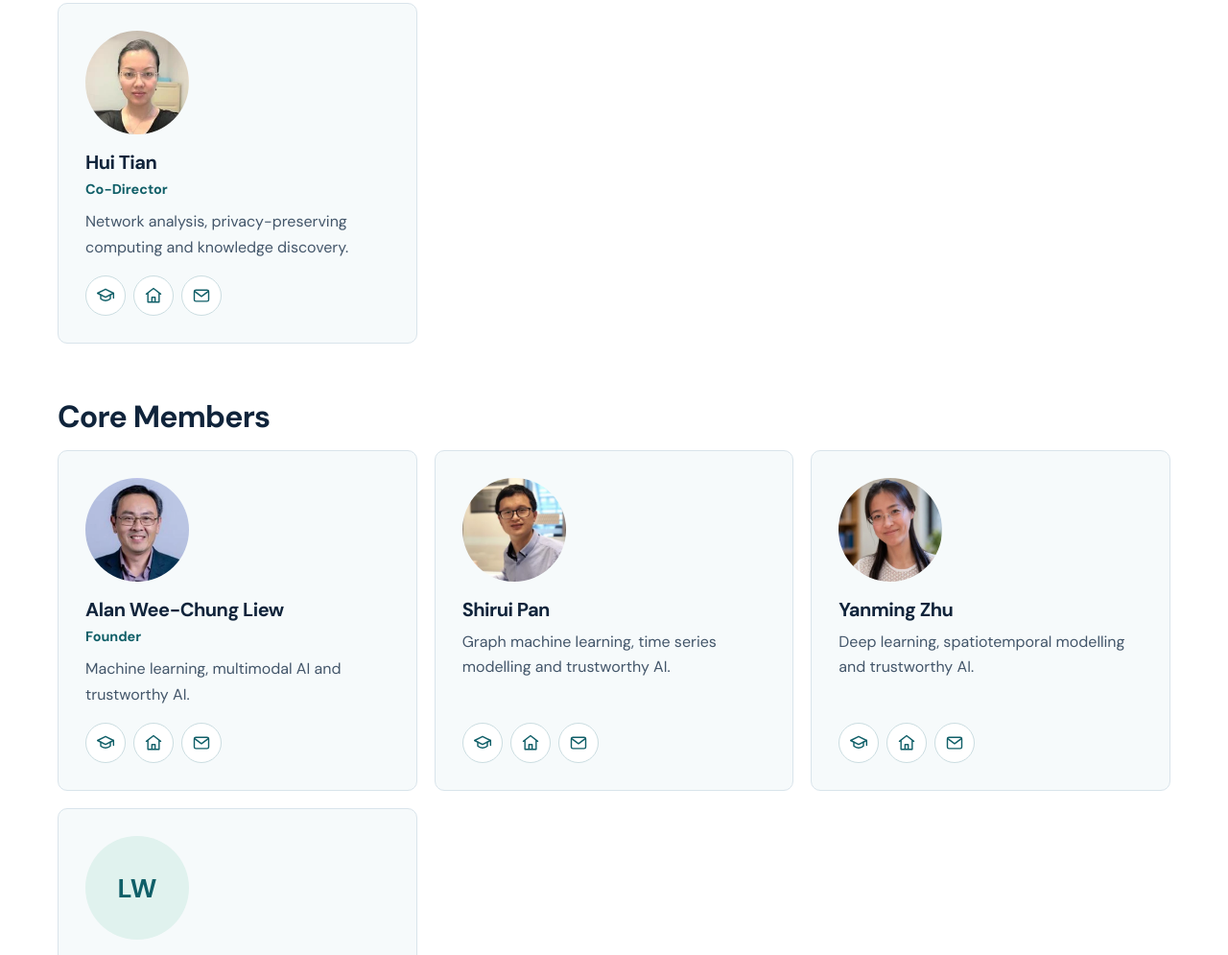
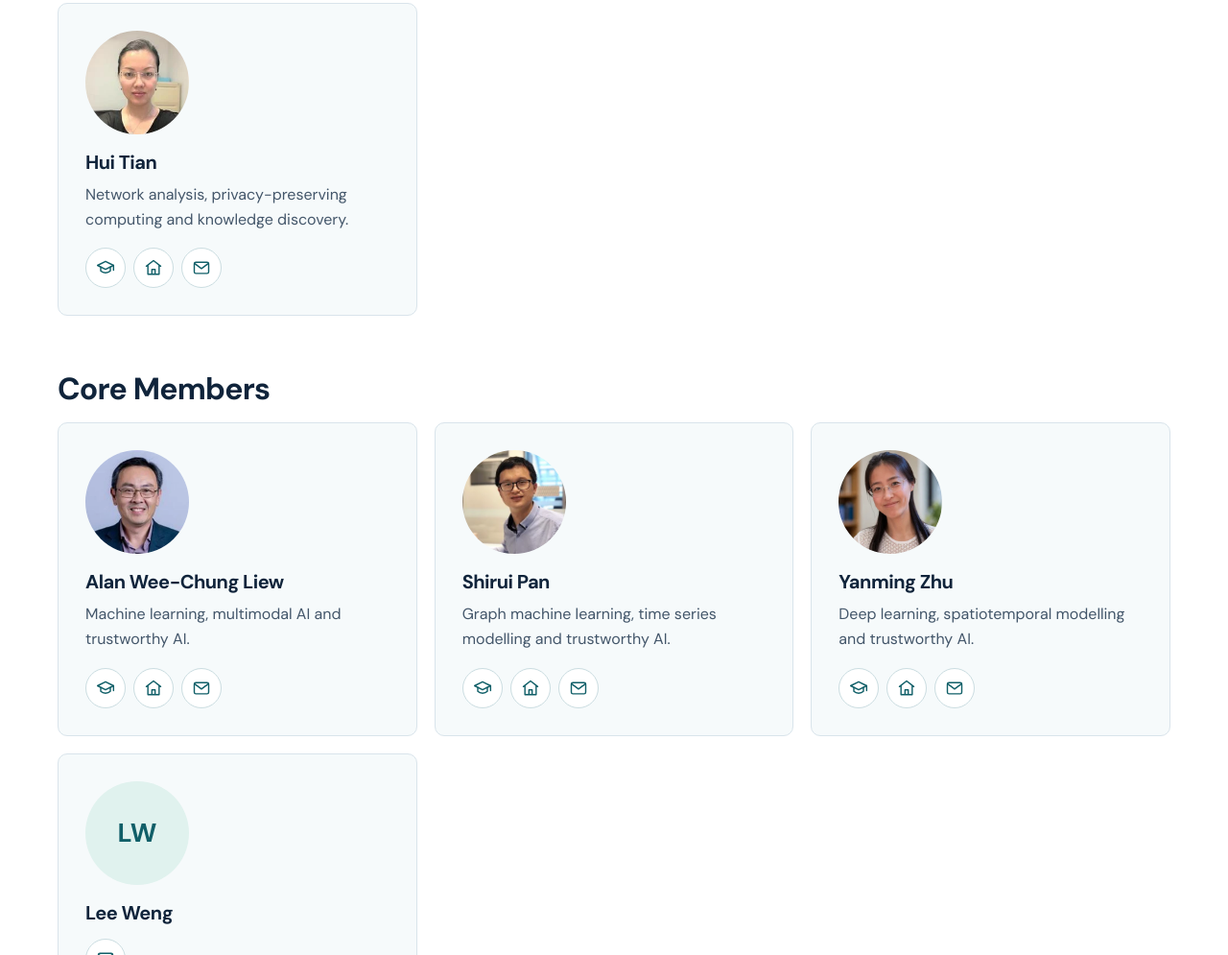
Before and after one commit to AI4SmartEnergy/AI4SmartEnergy.github.io, a plain HTML site: page team.html in a window 1280 px wide. Shown: the part 719-1714 px from the top of the page at 96% size. Drawn offline with Linux system fonts and the light colour scheme.

Commit message:
update
update

```diff
--- a/team.html
+++ b/team.html
@@ -52,7 +52,6 @@
         <article class="member">
           <img class="team-avatar" src="assets/team/hui.webp" alt="" width="108" height="108">
           <h3>Hui Tian</h3>
-          <p class="member-role">Co-Director</p>
           <p class="member-bio">Network analysis, privacy-preserving computing and knowledge discovery.</p>
           <div class="profile-links">
             <a href="https://scholar.google.com/citations?user=pAg7CLAAAAAJ" aria-label="Google Scholar for Hui Tian" title="Google Scholar"><svg viewBox="0 0 24 24" fill="none" stroke="currentColor" stroke-width="1.7" stroke-linecap="round" stroke-linejoin="round" aria-hidden="true"><path d="m2 9 10-5 10 5-10 5-10-5Z"/><path d="M6 11v5c3 3 9 3 12 0v-5M22 9v6"/></svg></a>
@@ -68,7 +67,6 @@
 	          <article class="member">
           <img class="team-avatar" src="assets/team/alan.webp" alt="" width="108" height="108">
           <h3>Alan Wee-Chung Liew</h3>
-          <p class="member-role">Founder</p>
           <p class="member-bio">Machine learning, multimodal AI and trustworthy AI.</p>
           <div class="profile-links">
             <a href="https://scholar.google.com/citations?user=CNgJ3LYAAAAJ" aria-label="Google Scholar for Alan Wee-Chung Liew" title="Google Scholar"><svg viewBox="0 0 24 24" fill="none" stroke="currentColor" stroke-width="1.7" stroke-linecap="round" stroke-linejoin="round" aria-hidden="true"><path d="m2 9 10-5 10 5-10 5-10-5Z"/><path d="M6 11v5c3 3 9 3 12 0v-5M22 9v6"/></svg></a>
```
